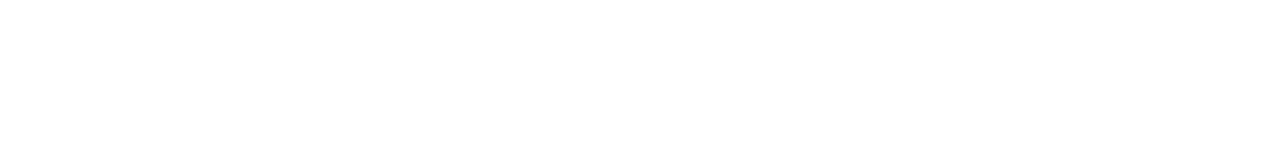
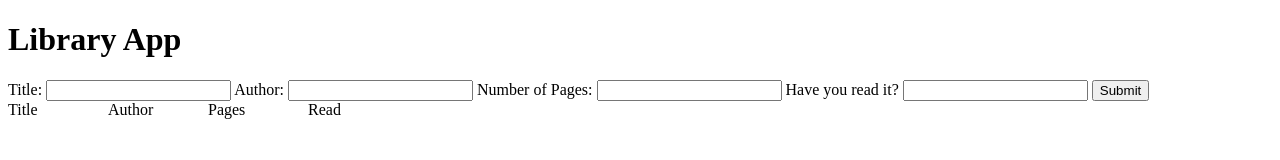
Before and after one commit to connorzalud/libraryapp, a plain HTML site: page index.html in a window 1280 px wide. Drawn offline with Linux system fonts and the light colour scheme.

Commit message:
added more containers for form, inputs

```diff
--- a/index.html
+++ b/index.html
@@ -9,8 +9,36 @@
     <title>Document</title>
 </head>
 <body>
-    <div class="library-container">
+    <div class="main-container">
+        <h1>Library App</h1>
+        <div class="form-input">
+            <label for="title">Title:</label>
+            <input type="text" id="title" required>
 
+            <label for="author">Author:</label>
+            <input type ="text" id="author" required>
+
+            <label for="pages">Number of Pages:</label>
+            <input type ="text" id="pages" required>
+
+            <label for="read">Have you read it?</label>
+            <input type = "text" id="read" required>
+            <button class="submit">Submit</button>
+        </div>
+        <div class="library-container">
+            <div class="header-row">
+                Title
+            </div>
+            <div class="header-row">
+                Author
+            </div>
+            <div class="header-row">
+                Pages
+            </div>
+            <div class="header-row">
+                Read
+            </div>
+        </div>
     </div>
 </body>
 </html>
```
